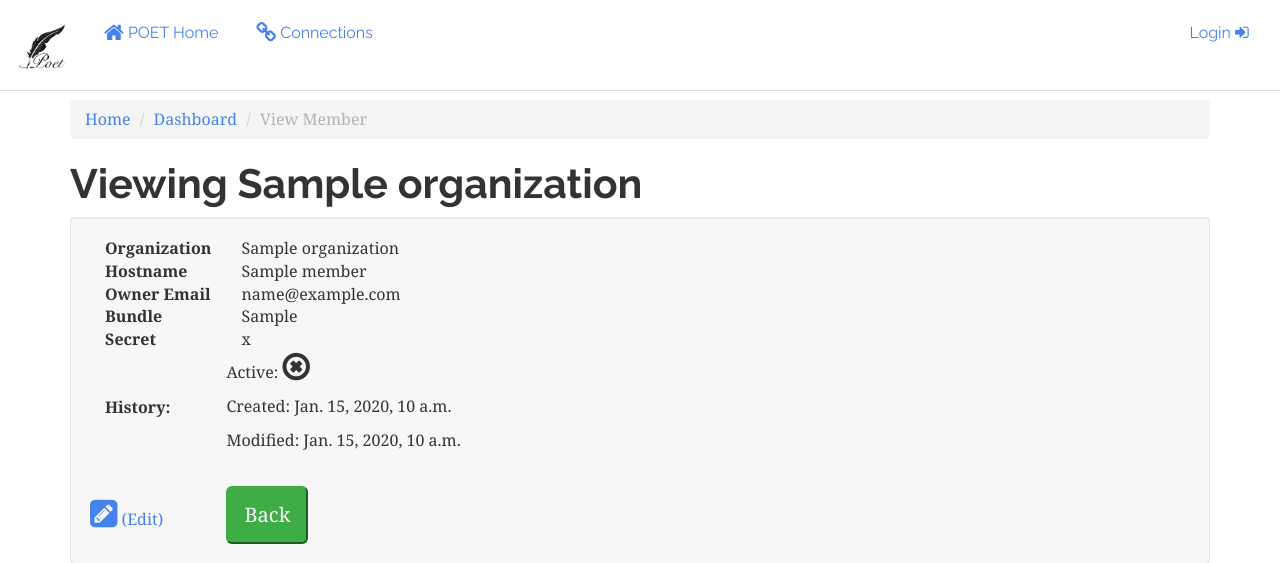
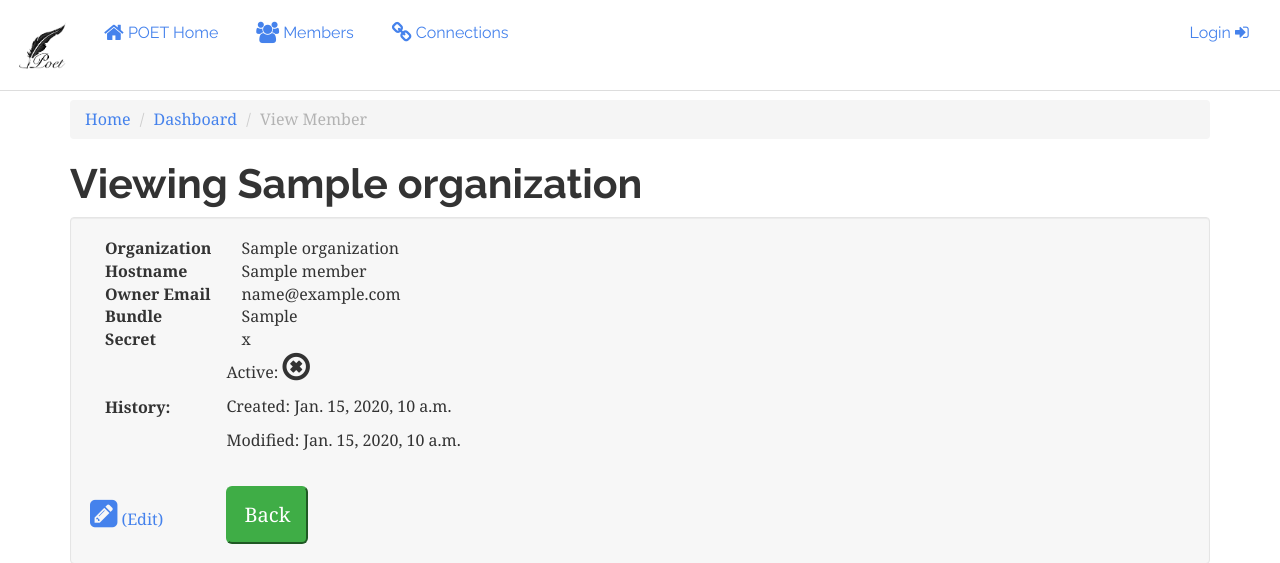
Before and after one commit to aviars/poet, a Django app: template python/poet/poet/templates/poet/poetmember_detail.html in a window 1280 px wide. Shown: the top 563 px of the page. Run offline with Django 3.2, Linux system fonts and the light colour scheme; the template is opened without the code that fills it: most values are stand-ins (such as "Sample title", 1, 10 or a date in 2020); some libraries are stand-ins or nearby versions.

Commit message:
Fixed Top-nav

```diff
--- a/python/poet/poet/templates/include/top-nav.html
+++ b/python/poet/poet/templates/include/top-nav.html
@@ -9,7 +9,7 @@ Just to avoid confusion...
 {% endcomment %}
         <ul class="nav navbar-nav">
             <li>
-                <a href="{% url 'member_list' %}" contenteditable="false"
+                <a href="{% url 'home' %}" contenteditable="false"
                    class="navbar-brand">
                     <img src="{% static 'img/layout/poet.png' %}"
                      style="vertical-align:middle;display:inline-block;max-height:100%;max-width:100%"
@@ -17,8 +17,12 @@ Just to avoid confusion...
                 </a>
             </li>
             <li>
+                <a class="" href="{% url 'home' %}"
+                   contenteditable="false" title="POET Home"><i class="fa fa-home fa-lg"></i> POET Home</a>
+            </li>
+            <li>
                 <a class="" href="{% url 'member_list' %}"
-                   contenteditable="false" title="POET Home"><i class="fa fa-home fa-lg"></i> POET Home</a>
+                   contenteditable="false" title="Members"><i class="fa fa-users fa-lg"></i> Members</a>
             </li>
             <li>
                 <a class="" href="{% url 'connections_list' %}"
```
